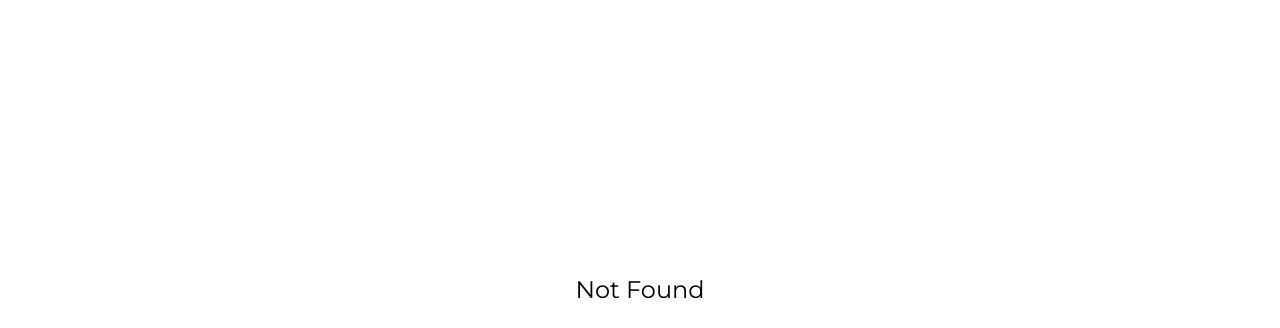
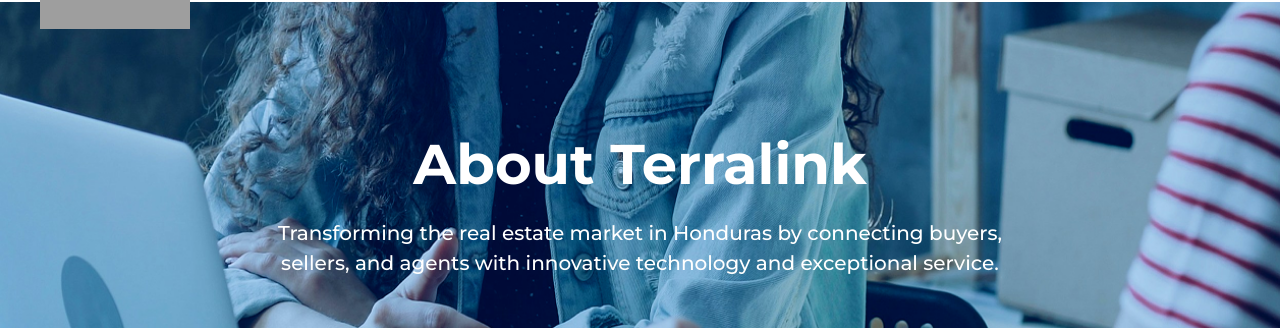
Before and after one commit to dev-abib/johndox-frontend, a Next.js app: page /about in a window 1280 px wide. Before the commit this address had no page. Shown: the part 110-438 px from the top of the page. Built offline with nearby package versions, Linux system fonts and the light colour scheme; grey boxes are pictures that could not be loaded.

Commit message:
create the about page

```diff
--- /dev/null
+++ b/src/Components/PageComponents/mainPages/About/Banner.tsx
@@ -0,0 +1,21 @@
+import Container from "@/Components/Common/Container";
+import React from "react";
+
+const Banner = () => {
+  return (
+    <section className="pt-30 pb-[280px] bannerhero">
+      <Container>
+        <h2 className="text-center font-bold text-[56px] text-white">
+          About Terralink
+        </h2>
+        <p className="text-center font-medium text-[20px] text-white max-w-[750px] mx-auto mt-3">
+          Transforming the real estate market in Honduras by connecting buyers,
+          sellers, and agents with innovative technology and exceptional
+          service.
+        </p>
+      </Container>
+    </section>
+  );
+};
+
+export default Banner;
--- a/src/Shared/Footer.tsx
+++ b/src/Shared/Footer.tsx
@@ -11,7 +11,6 @@ const Footer = () => {
     <footer className="bg-[#0f0f0f] text-white overflow-hidden lg:mt-[150px] mt-15">
       <Container>
         <div>
-          {/* Big Background Text */}
           <div className="mt-16">
             <img
               src="https://i.ibb.co.com/TDs1BV9P/Group-1321314777-1.png"
--- /dev/null
+++ b/src/app/(main)/about/page.tsx
@@ -0,0 +1,12 @@
+import React from "react";
+import Banner from "@/Components/PageComponents/mainPages/About/Banner";
+
+const page = () => {
+  return (
+    <>
+      <Banner />
+    </>
+  );
+};
+
+export default page;
--- a/src/app/globals.css
+++ b/src/app/globals.css
@@ -47,3 +47,9 @@ body {
   background-position: center;
   background-repeat: no-repeat;
 }
+.bannerhero {
+  background-image: url("../Assets/aboutbanner.png");
+  background-size: cover;
+  background-position: center;
+  background-repeat: no-repeat;
+}
```
Also changed, not shown: src/Assets/aboutbanner.png (added).
